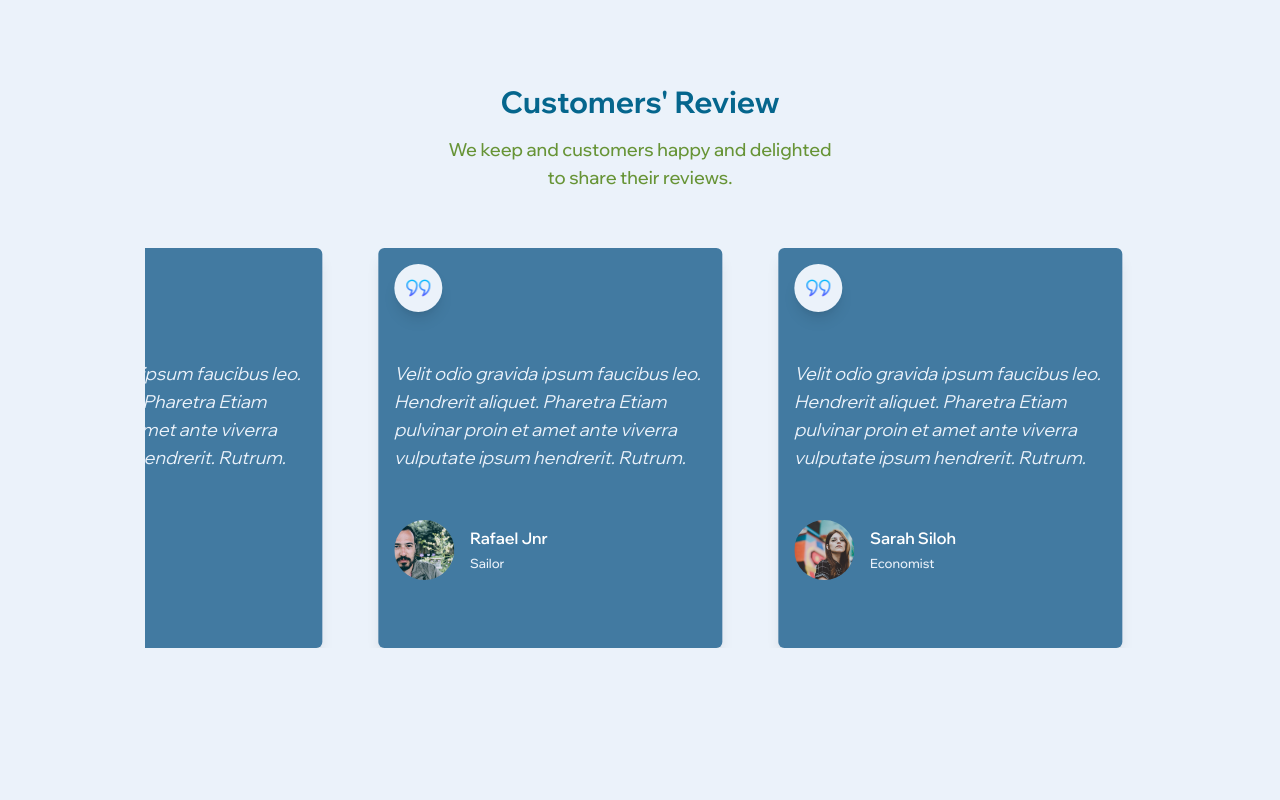
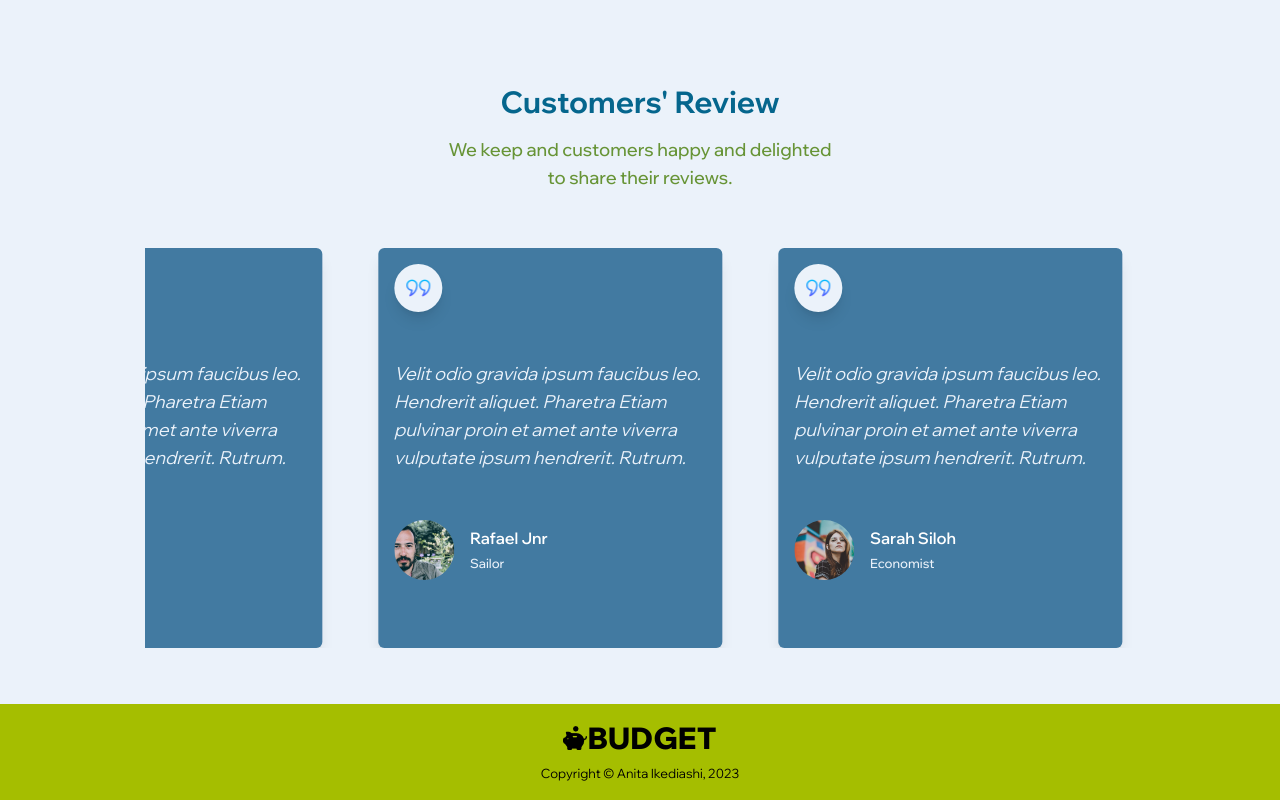
Before and after one commit to AnitaIkediashi/budget-app, a React (Create React App) app: page / in a window 1280 px wide. Shown: the part 1520-2320 px from the top of the page. Before the commit the page ends 2224 px from the top, so only its background shows below. Built offline with nearby package versions, Linux system fonts and the light colour scheme.

Commit message:
Added Footer Component

```diff
--- a/src/App.js
+++ b/src/App.js
@@ -1,4 +1,4 @@
-import { Features, HeroDesktop, Testimonials } from "./components";
+import { Features, Footer, HeroDesktop, Testimonials } from "./components";
 
 function App() {
   return (
@@ -6,6 +6,7 @@ function App() {
       <HeroDesktop />
       <Features />
       <Testimonials />
+      <Footer />
     </>
   );
 }
--- /dev/null
+++ b/src/components/Footer.jsx
@@ -0,0 +1,20 @@
+import React from "react";
+import logo from "../assets/images/piggy-bank.png";
+
+const Footer = () => {
+  return (
+    <footer className=" px-8 py-4 lg:px-[7%] h-24 w-full bg-light-green flex items-center justify-center">
+      <div className="flex flex-col gap-2 items-center">
+        <a href="/" className="flex items-center">
+          <img src={logo} alt="logo"  />
+          <h1 className="inline-block font-extrabold lg:text-3xl md:text-2xl text-xl text-black">
+            BUDGET
+          </h1>
+        </a>
+        <small className="text-black">Copyright &copy; Anita Ikediashi, 2023</small>
+      </div>
+    </footer>
+  );
+};
+
+export default Footer;
--- a/src/components/index.js
+++ b/src/components/index.js
@@ -1,3 +1,4 @@
 export {default as HeroDesktop} from './HeroDesktop'
 export {default as Features} from './Features'
 export {default as Testimonials} from './Testimonials'
+export {default as Footer} from './Footer'
```
Also changed, not shown: src/assets/images/piggy-bank.png (added).
